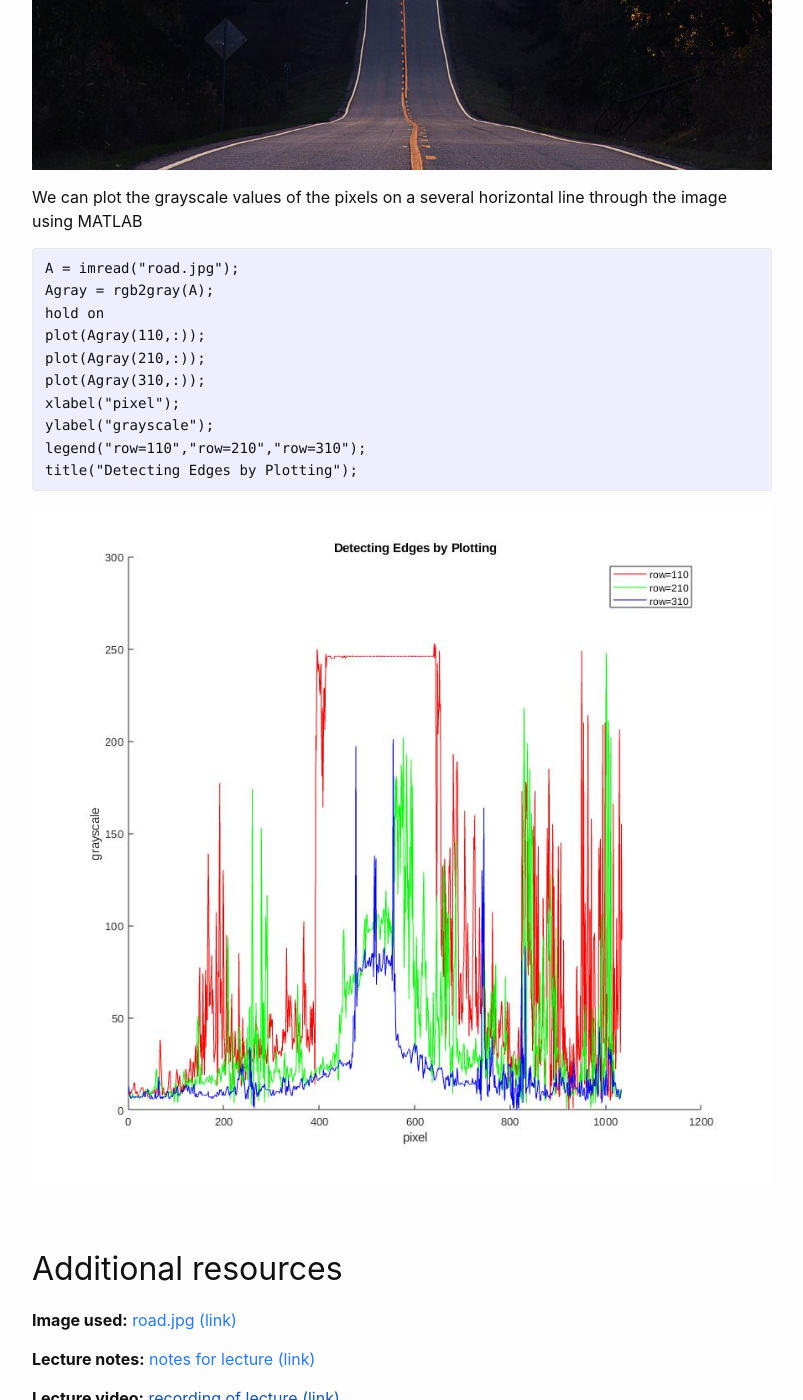
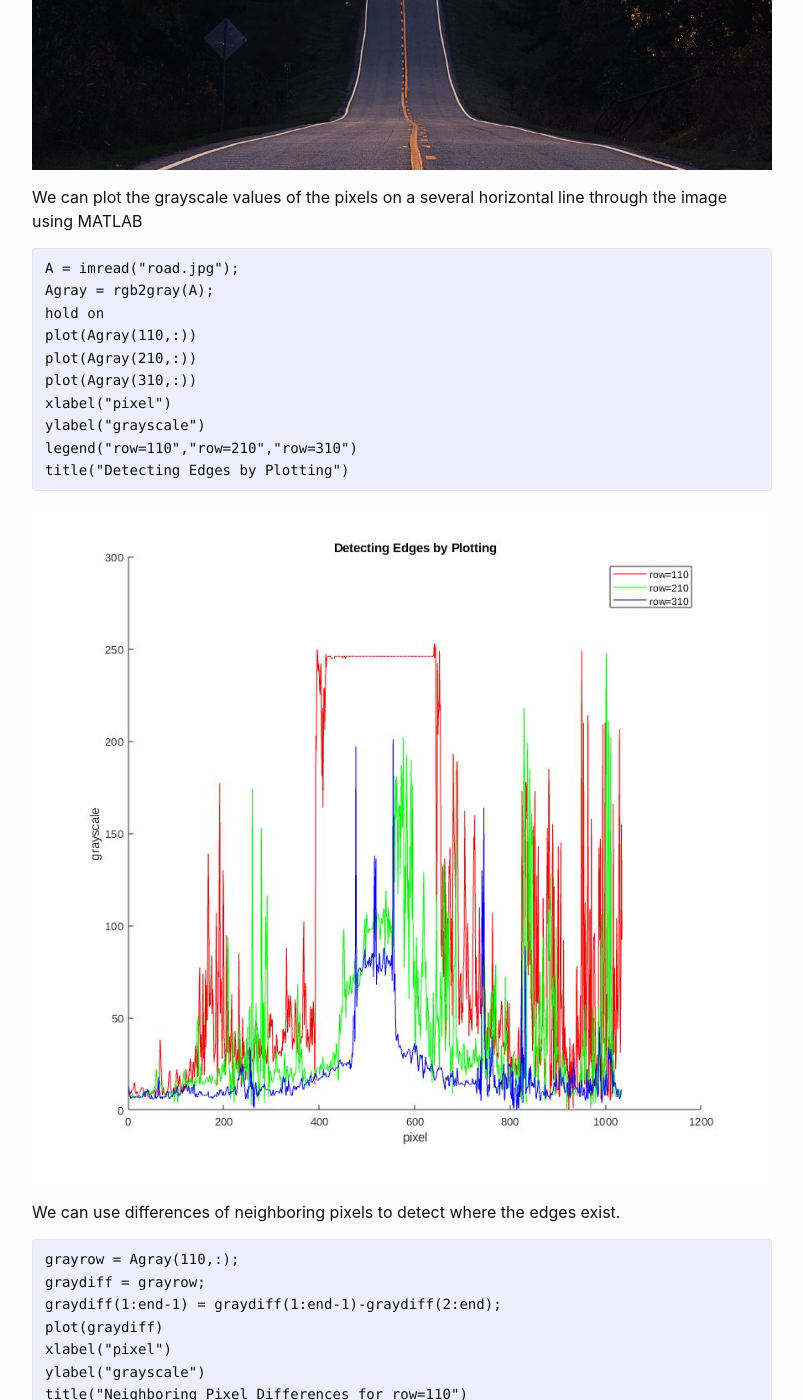
Before and after one commit to wcasper/math107spring2021, a Jekyll site: the page built from _posts/2021-03-01-Week-6-Lecture-10.md, in a window 1280 px wide and 1400 px high, scrolled down 1189 px. Shown: the whole window, without its empty margins (238-1041 px from the left). Built offline with Jekyll 4.4.1, drawn with Linux system fonts in a browser that asks for light colours.

Commit message:
added to lecture

````diff
--- a/_posts/2021-03-01-Week-6-Lecture-10.md
+++ b/_posts/2021-03-01-Week-6-Lecture-10.md
@@ -34,16 +34,30 @@
 A = imread("road.jpg");
 Agray = rgb2gray(A);
 hold on
-plot(Agray(110,:));
-plot(Agray(210,:));
-plot(Agray(310,:));
-xlabel("pixel");
-ylabel("grayscale");
-legend("row=110","row=210","row=310");
-title("Detecting Edges by Plotting");
+plot(Agray(110,:))
+plot(Agray(210,:))
+plot(Agray(310,:))
+xlabel("pixel")
+ylabel("grayscale")
+legend("row=110","row=210","row=310")
+title("Detecting Edges by Plotting")
 ```
 
 ![plot of some pixel rows](/math107spring2021/extras/img/pixel_plot.jpg)
+
+We can use differences of neighboring pixels to detect where the edges exist.
+
+```Matlab
+grayrow = Agray(110,:);
+graydiff = grayrow;
+graydiff(1:end-1) = graydiff(1:end-1)-graydiff(2:end);
+plot(graydiff)
+xlabel("pixel")
+ylabel("grayscale")
+title("Neighboring Pixel Differences for row=110")
+```
+
+![plot of pixel differences in a row](/math107spring2021/extras/img/pixel_diff.jpg)
 
 
 ## Additional resources
````
Also changed, not shown: extras/img/pixel_diff.jpg (added).
